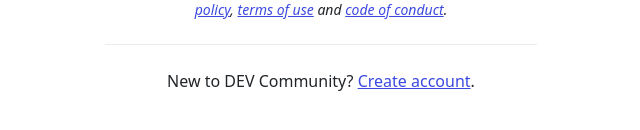
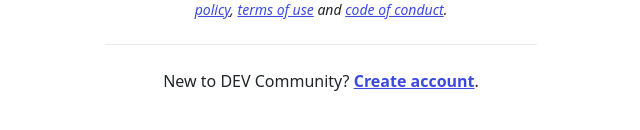
Before and after one commit to its-hmtu/mern-web-blog, a React (Vite) app in the folder client/: page /signin in a window 1280 px wide. Shown: the part 594-724 px from the top of the page, without its empty margins (319-959 px from the left). Built offline with nearby package versions, Linux system fonts and the light colour scheme.

Commit message:
minor update sign in ui

```diff
--- a/client/src/pages/SignInPage/index.jsx
+++ b/client/src/pages/SignInPage/index.jsx
@@ -90,7 +90,7 @@
             </div>
             <div className="sign-in-misc__register">
               <p>
-                New to DEV Community? <Link to="/register">Create account</Link>
+                New to DEV Community? <Link to="/register" className="fw-semibold">Create account</Link>
                 .
               </p>
             </div>
```
